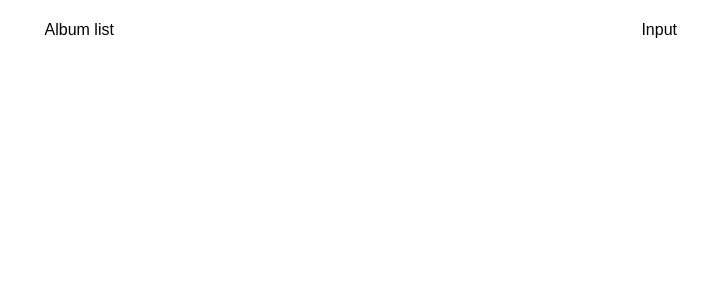
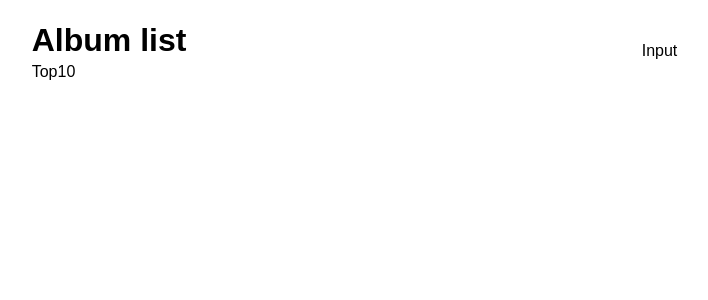
Before and after one commit to ispoljari/itunes-album-list, a React (Create React App) app: page / in a window 1280 px wide. Shown: the top 300 px of the page, without its empty margins (11-719 px from the left). Built offline with nearby package versions, Linux system fonts and the light colour scheme.

Commit message:
Adjust main layout comps in App and define global styles for h1,h2,p

```diff
--- a/src/App.js
+++ b/src/App.js
@@ -2,11 +2,7 @@ import React, { Component } from 'react';
 import { Normalize } from 'styled-normalize';
 
 import GlobalStyle from './Global.styled';
-import {
-  Container,
-  Row,
-  Column
-} from './layout';
+import { Container } from './layout';
 import { Header } from './components';
 
 class App extends Component {
@@ -16,11 +12,7 @@ class App extends Component {
         <Normalize />
         <GlobalStyle />
         <Container>
-          <Row>
-            <Column>
-              <Header />
-            </Column>
-          </Row>
+          <Header />
         </Container>
       </React.Fragment>
     );
--- a/src/Global.styled.js
+++ b/src/Global.styled.js
@@ -15,6 +15,14 @@ const GlobalStyle = createGlobalStyle`
     font-family: Arial, Helvetica, sans-serif;
     line-height: 1.3;
     -webkit-font-smoothing: antialiased;
+    background-color: #fff;
+  }
+
+  h1,
+  h2,
+  p {
+    margin: 0;
+    padding: 0;
   }
 `;
 
--- a/src/components/Header/Header.js
+++ b/src/components/Header/Header.js
@@ -16,7 +16,12 @@ class Header extends Component {
             xs={12}
             sm={6}
           >
-            Album list
+            <h1>
+              Album list
+            </h1>
+            <p>
+              Top10
+            </p>
           </Column>
           <Column
             xs={12}
```
